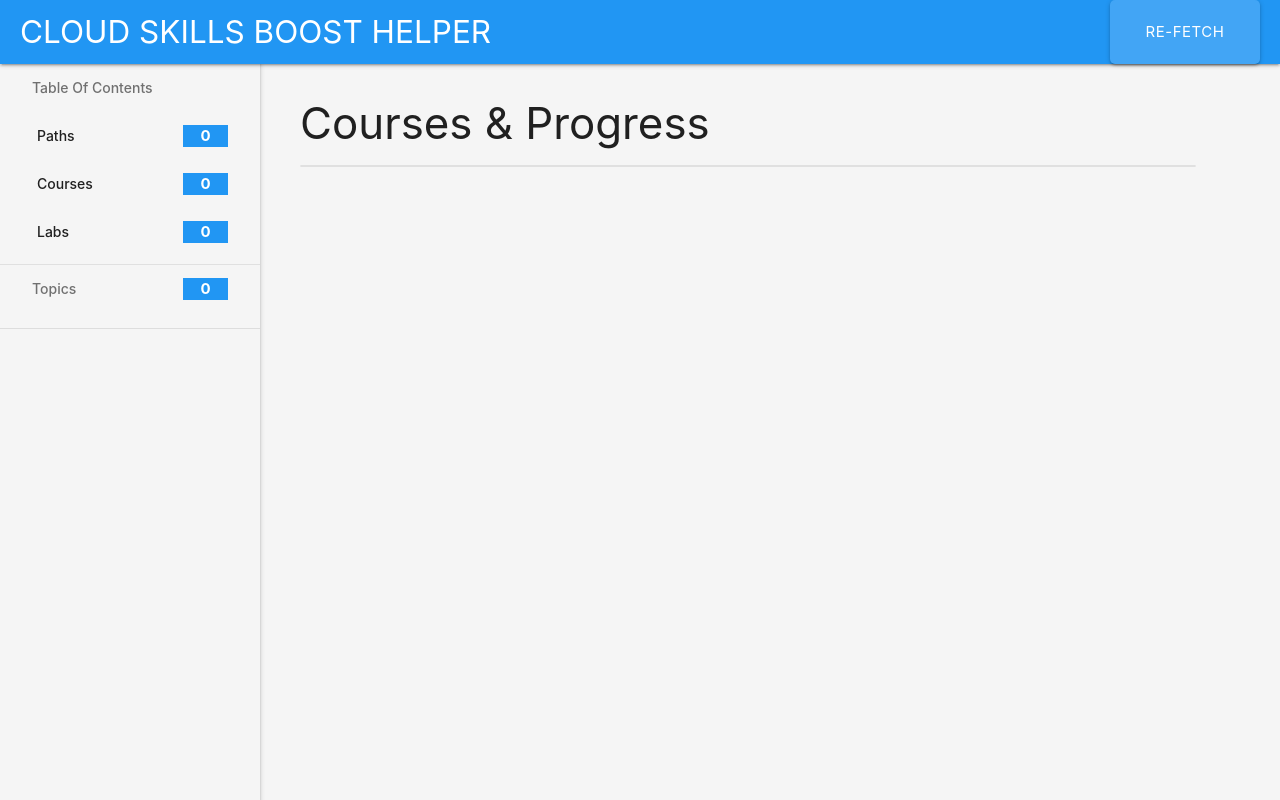
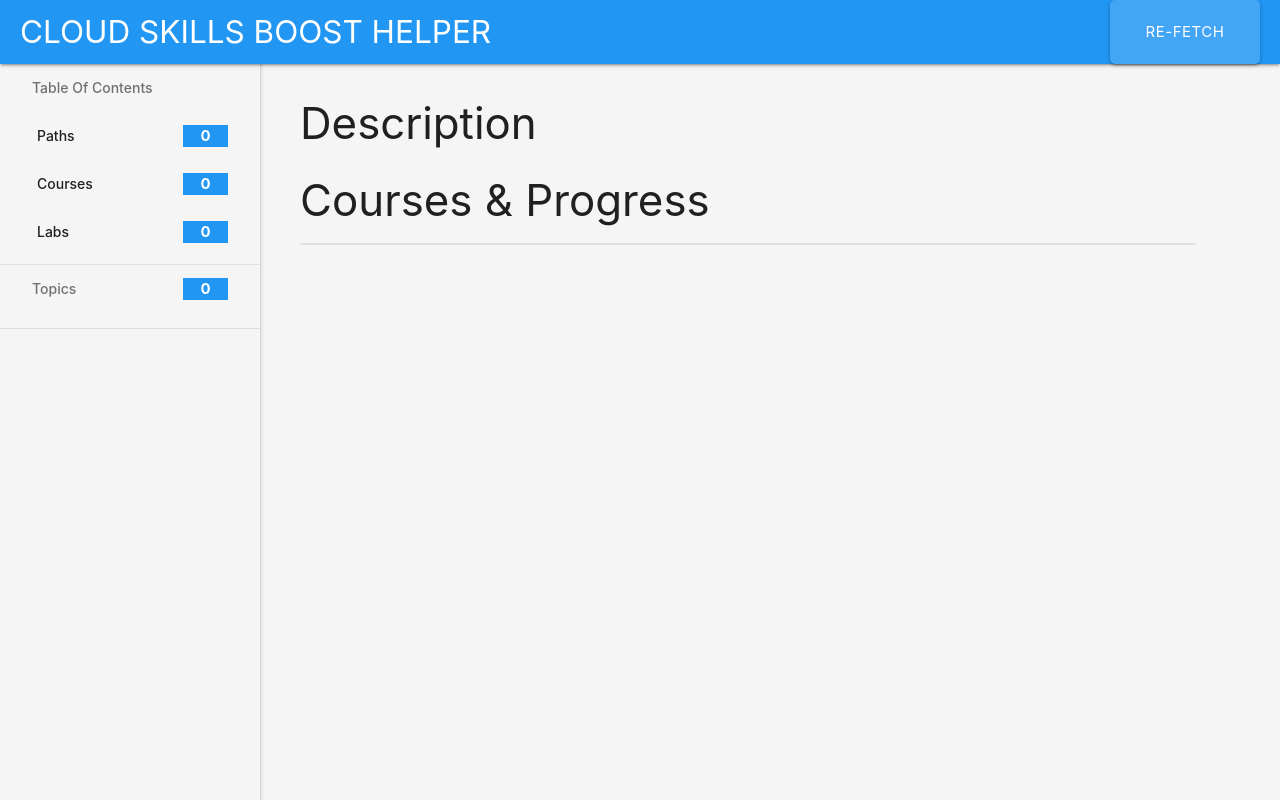
Before and after one commit to samdx/cloudskillsboost-helper, a Flask app: template templates/path.html in a window 1280 px wide. Run offline with Flask 3, Linux system fonts and the light colour scheme; the template is opened without the code that fills it, so the values that code supplies are empty; some libraries are stand-ins or nearby versions.

Commit message:
Path's description.

```diff
--- a/templates/path.html
+++ b/templates/path.html
@@ -4,6 +4,7 @@
 
 {% block content %}
     <h2 class="blue-text text-darken-2">{{ path.name }}</h2>
+    <h3>Description</h3>
     <p>{{ path.description }}</p>
     <h3>Courses & Progress</h3>
     <ul class="collection">
```
